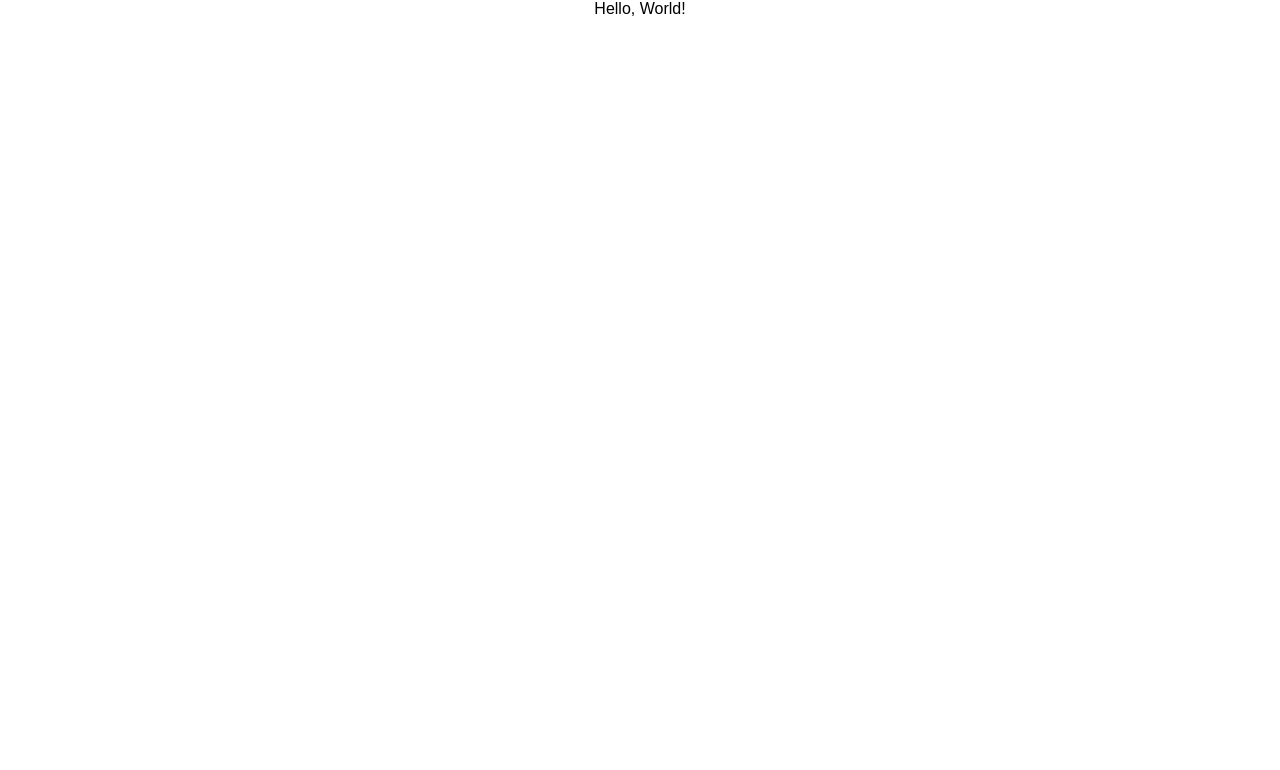
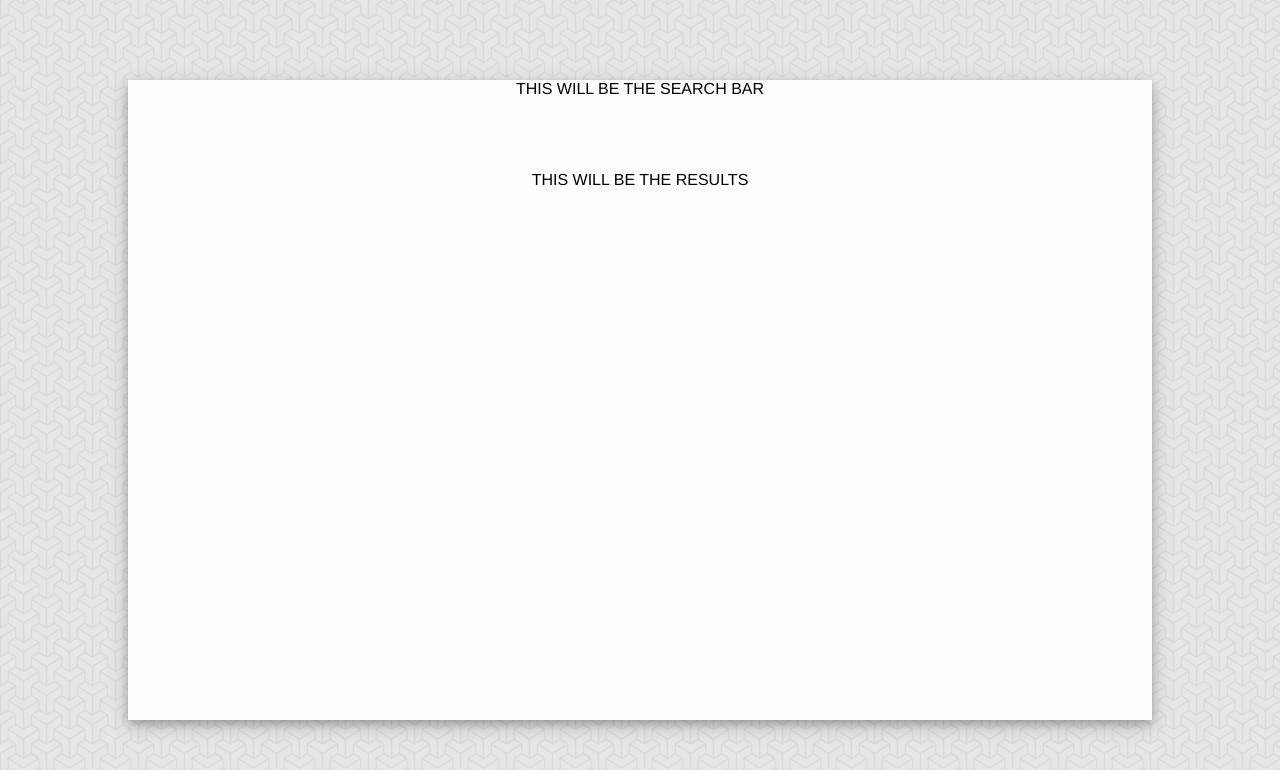
Before and after one commit to veekas/itunes-search-example, a React (Create React App) app: page / in a window 1280 px wide. Shown: the top 770 px of the page. Built offline with nearby package versions, Linux system fonts and the light colour scheme.

Commit message:
feat(*): create layout for app

```diff
--- a/src/App.js
+++ b/src/App.js
@@ -1,17 +1,29 @@
 import React, { Component } from 'react';
 import styled from 'styled-components';
 
-import Hello from './Hello';
+import ContentArea from './ContentArea';
 
 const StyledApp = styled.div`
+  height: 100vh;
+  width: 100vw;
   text-align: center;
+  font-family: "Helvetica Neue", Helvetica, Arial, sans-serif;
+  font-size: 16px;
+  display: flex;
+  align-items: center;
+  justify-content: center;
+
+  a {
+    color: inherit;
+    text-decoration: none;
+  }
 `;
 
 class App extends Component {
   render() {
     return (
       <StyledApp>
-        <Hello name="World" />
+        <ContentArea />
       </StyledApp>
     );
   }
--- /dev/null
+++ b/src/ContentArea.js
@@ -0,0 +1,32 @@
+import React, { Component } from 'react';
+import styled from 'styled-components';
+
+import Search from './Search/Search';
+
+const StyledContainer = styled.div`
+  width: 80vw;
+  height: 80vh;
+  background-color: #FDFDFD;
+  overflow: auto;
+  box-shadow: 0 4px 8px 0 rgba(0, 0, 0, 0.2), 0 6px 20px 0 rgba(0, 0, 0, 0.19);
+
+  display: grid;
+  grid-template-rows: minmax(90px, 1fr) 6fr;
+  grid-template-areas:
+    "search"
+    "results";
+
+  @media screen and (max-width: 480px) {
+    width: 100vw;
+    height: 100vh;
+  }
+`;
+
+const ContentArea = ({ name }) => (
+  <StyledContainer>
+    <Search />
+    <div>THIS WILL BE THE RESULTS</div>
+  </StyledContainer>
+ );
+
+ export default ContentArea;
--- a/src/Hello.js
+++ b/src/Search/Search.js
@@ -4,10 +4,10 @@ import styled from 'styled-components';
 const StyledContainer = styled.div`
 `;
 
-const Hello = ({ name }) => (
+const Search = ({ name }) => (
   <StyledContainer>
-    Hello, {name}!
+    THIS WILL BE THE SEARCH BAR
   </StyledContainer>
- );
+);
 
- export default Hello;
+export default Search;
--- a/src/index.css
+++ b/src/index.css
@@ -1,5 +1,10 @@
+* {
+  box-sizing: border-box;
+}
+
+html,
 body {
   margin: 0;
   padding: 0;
-  font-family: sans-serif;
+  background-image: url('./assets/background.png');
 }
```
Also changed, not shown: src/assets/background.png (added), 1 other file (tests, documents, lock files or other folders).
